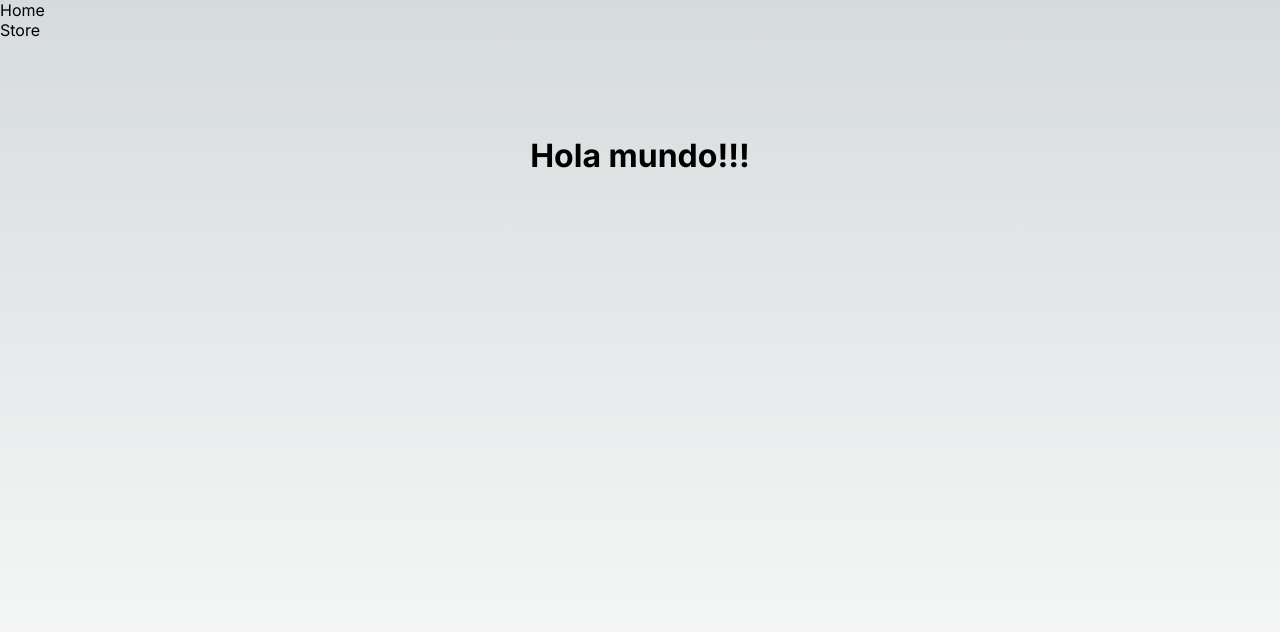
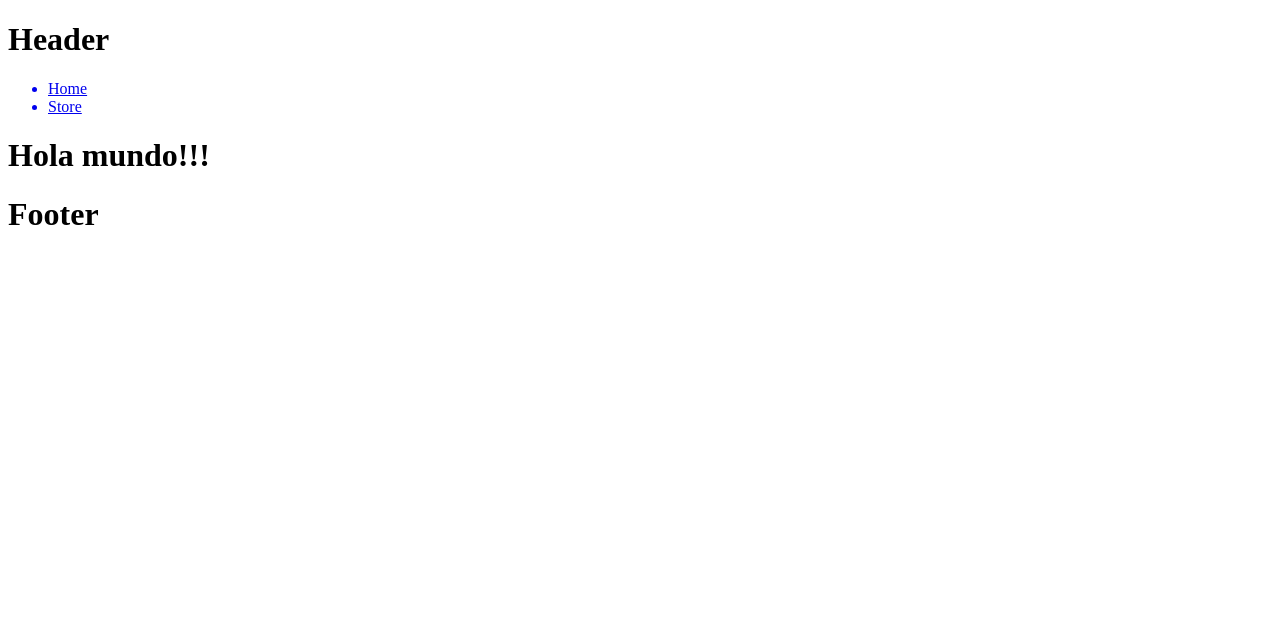
Before and after one commit to magoMercurio/nextjs-store-sass, a Next.js app: page / in a window 1280 px wide. Shown: the top 632 px of the page. Built offline with nearby package versions, Linux system fonts and the light colour scheme.

Commit message:
create Footer and Header

```diff
--- a/src/app/globals.css
+++ /dev/null
@@ -1,107 +0,0 @@
-:root {
-  --max-width: 1100px;
-  --border-radius: 12px;
-  --font-mono: ui-monospace, Menlo, Monaco, 'Cascadia Mono', 'Segoe UI Mono',
-    'Roboto Mono', 'Oxygen Mono', 'Ubuntu Monospace', 'Source Code Pro',
-    'Fira Mono', 'Droid Sans Mono', 'Courier New', monospace;
-
-  --foreground-rgb: 0, 0, 0;
-  --background-start-rgb: 214, 219, 220;
-  --background-end-rgb: 255, 255, 255;
-
-  --primary-glow: conic-gradient(
-    from 180deg at 50% 50%,
-    #16abff33 0deg,
-    #0885ff33 55deg,
-    #54d6ff33 120deg,
-    #0071ff33 160deg,
-    transparent 360deg
-  );
-  --secondary-glow: radial-gradient(
-    rgba(255, 255, 255, 1),
-    rgba(255, 255, 255, 0)
-  );
-
-  --tile-start-rgb: 239, 245, 249;
-  --tile-end-rgb: 228, 232, 233;
-  --tile-border: conic-gradient(
-    #00000080,
-    #00000040,
-    #00000030,
-    #00000020,
-    #00000010,
-    #00000010,
-    #00000080
-  );
-
-  --callout-rgb: 238, 240, 241;
-  --callout-border-rgb: 172, 175, 176;
-  --card-rgb: 180, 185, 188;
-  --card-border-rgb: 131, 134, 135;
-}
-
-@media (prefers-color-scheme: dark) {
-  :root {
-    --foreground-rgb: 255, 255, 255;
-    --background-start-rgb: 0, 0, 0;
-    --background-end-rgb: 0, 0, 0;
-
-    --primary-glow: radial-gradient(rgba(1, 65, 255, 0.4), rgba(1, 65, 255, 0));
-    --secondary-glow: linear-gradient(
-      to bottom right,
-      rgba(1, 65, 255, 0),
-      rgba(1, 65, 255, 0),
-      rgba(1, 65, 255, 0.3)
-    );
-
-    --tile-start-rgb: 2, 13, 46;
-    --tile-end-rgb: 2, 5, 19;
-    --tile-border: conic-gradient(
-      #ffffff80,
-      #ffffff40,
-      #ffffff30,
-      #ffffff20,
-      #ffffff10,
-      #ffffff10,
-      #ffffff80
-    );
-
-    --callout-rgb: 20, 20, 20;
-    --callout-border-rgb: 108, 108, 108;
-    --card-rgb: 100, 100, 100;
-    --card-border-rgb: 200, 200, 200;
-  }
-}
-
-* {
-  box-sizing: border-box;
-  padding: 0;
-  margin: 0;
-}
-
-html,
-body {
-  max-width: 100vw;
-  overflow-x: hidden;
-}
-
-body {
-  color: rgb(var(--foreground-rgb));
-  background: linear-gradient(
-      to bottom,
-      transparent,
-      rgb(var(--background-end-rgb))
-    )
-    rgb(var(--background-start-rgb));
-}
-
-a {
-  color: inherit;
-  text-decoration: none;
-}
-
-@media (prefers-color-scheme: dark) {
-  html {
-    color-scheme: dark;
-  }
-}
--- a/src/app/layout.tsx
+++ b/src/app/layout.tsx
@@ -1,36 +1,27 @@
-import type { Metadata } from 'next'
+// import type { Metadata } from 'next'
 import { Inter } from 'next/font/google'
-import './globals.css'
-import Link from 'next/link'
+// import './globals.css'
+
+import { Header } from '@/components/shared/Header'
+import { Footer } from '@/components/shared/Footer'
+
 
 const inter = Inter({ subsets: ['latin'] })
 
-export const metadata: Metadata = {
-  title: 'Store | Tienda',
-  description: 'Tienda en Linea',
-}
+
 
 export default function RootLayout({
   children,
 }: {
   children: React.ReactNode
 }) {
+
   return (
     <html lang="es">
-      <body className={inter.className}>
-        <header>
-          <nav>
-            <ul>
-              <Link href={'/'} >
-                <li>Home</li>
-              </Link>
-              <Link href={'/store'} >
-                <li>Store</li>
-              </Link>
-            </ul>
-          </nav>
-        </header>
+      <body >
+        <Header />
         {children}
+        <Footer />
       </body>
     </html>
   )
--- a/src/app/page.module.css
+++ /dev/null
@@ -1,229 +0,0 @@
-.main {
-  display: flex;
-  flex-direction: column;
-  justify-content: space-between;
-  align-items: center;
-  padding: 6rem;
-  min-height: 100vh;
-}
-
-.description {
-  display: inherit;
-  justify-content: inherit;
-  align-items: inherit;
-  font-size: 0.85rem;
-  max-width: var(--max-width);
-  width: 100%;
-  z-index: 2;
-  font-family: var(--font-mono);
-}
-
-.description a {
-  display: flex;
-  justify-content: center;
-  align-items: center;
-  gap: 0.5rem;
-}
-
-.description p {
-  position: relative;
-  margin: 0;
-  padding: 1rem;
-  background-color: rgba(var(--callout-rgb), 0.5);
-  border: 1px solid rgba(var(--callout-border-rgb), 0.3);
-  border-radius: var(--border-radius);
-}
-
-.code {
-  font-weight: 700;
-  font-family: var(--font-mono);
-}
-
-.grid {
-  display: grid;
-  grid-template-columns: repeat(4, minmax(25%, auto));
-  max-width: 100%;
-  width: var(--max-width);
-}
-
-.card {
-  padding: 1rem 1.2rem;
-  border-radius: var(--border-radius);
-  background: rgba(var(--card-rgb), 0);
-  border: 1px solid rgba(var(--card-border-rgb), 0);
-  transition: background 200ms, border 200ms;
-}
-
-.card span {
-  display: inline-block;
-  transition: transform 200ms;
-}
-
-.card h2 {
-  font-weight: 600;
-  margin-bottom: 0.7rem;
-}
-
-.card p {
-  margin: 0;
-  opacity: 0.6;
-  font-size: 0.9rem;
-  line-height: 1.5;
-  max-width: 30ch;
-}
-
-.center {
-  display: flex;
-  justify-content: center;
-  align-items: center;
-  position: relative;
-  padding: 4rem 0;
-}
-
-.center::before {
-  background: var(--secondary-glow);
-  border-radius: 50%;
-  width: 480px;
-  height: 360px;
-  margin-left: -400px;
-}
-
-.center::after {
-  background: var(--primary-glow);
-  width: 240px;
-  height: 180px;
-  z-index: -1;
-}
-
-.center::before,
-.center::after {
-  content: '';
-  left: 50%;
-  position: absolute;
-  filter: blur(45px);
-  transform: translateZ(0);
-}
-
-.logo {
-  position: relative;
-}
-/* Enable hover only on non-touch devices */
-@media (hover: hover) and (pointer: fine) {
-  .card:hover {
-    background: rgba(var(--card-rgb), 0.1);
-    border: 1px solid rgba(var(--card-border-rgb), 0.15);
-  }
-
-  .card:hover span {
-    transform: translateX(4px);
-  }
-}
-
-@media (prefers-reduced-motion) {
-  .card:hover span {
-    transform: none;
-  }
-}
-
-/* Mobile */
-@media (max-width: 700px) {
-  .content {
-    padding: 4rem;
-  }
-
-  .grid {
-    grid-template-columns: 1fr;
-    margin-bottom: 120px;
-    max-width: 320px;
-    text-align: center;
-  }
-
-  .card {
-    padding: 1rem 2.5rem;
-  }
-
-  .card h2 {
-    margin-bottom: 0.5rem;
-  }
-
-  .center {
-    padding: 8rem 0 6rem;
-  }
-
-  .center::before {
-    transform: none;
-    height: 300px;
-  }
-
-  .description {
-    font-size: 0.8rem;
-  }
-
-  .description a {
-    padding: 1rem;
-  }
-
-  .description p,
-  .description div {
-    display: flex;
-    justify-content: center;
-    position: fixed;
-    width: 100%;
-  }
-
-  .description p {
-    align-items: center;
-    inset: 0 0 auto;
-    padding: 2rem 1rem 1.4rem;
-    border-radius: 0;
-    border: none;
-    border-bottom: 1px solid rgba(var(--callout-border-rgb), 0.25);
-    background: linear-gradient(
-      to bottom,
-      rgba(var(--background-start-rgb), 1),
-      rgba(var(--callout-rgb), 0.5)
-    );
-    background-clip: padding-box;
-    backdrop-filter: blur(24px);
-  }
-
-  .description div {
-    align-items: flex-end;
-    pointer-events: none;
-    inset: auto 0 0;
-    padding: 2rem;
-    height: 200px;
-    background: linear-gradient(
-      to bottom,
-      transparent 0%,
-      rgb(var(--background-end-rgb)) 40%
-    );
-    z-index: 1;
-  }
-}
-
-/* Tablet and Smaller Desktop */
-@media (min-width: 701px) and (max-width: 1120px) {
-  .grid {
-    grid-template-columns: repeat(2, 50%);
-  }
-}
-
-@media (prefers-color-scheme: dark) {
-  .vercelLogo {
-    filter: invert(1);
-  }
-
-  .logo {
-    filter: invert(1) drop-shadow(0 0 0.3rem #ffffff70);
-  }
-}
-
-@keyframes rotate {
-  from {
-    transform: rotate(360deg);
-  }
-  to {
-    transform: rotate(0deg);
-  }
-}
--- a/src/app/page.tsx
+++ b/src/app/page.tsx
@@ -1,9 +1,12 @@
+
+
 import Image from 'next/image'
-import styles from './page.module.css'
+
 
 export default function Home() {
+
   return (
-    <main className={styles.main}>
+    <main >
       <h1>Hola mundo!!!</h1>
     </main>
   )
--- /dev/null
+++ b/src/components/shared/Footer/Footer.tsx
@@ -0,0 +1,10 @@
+
+
+export const Footer = () => {
+
+  return (
+    <footer>
+      <h1>Footer</h1>
+    </footer>
+  )
+}
--- /dev/null
+++ b/src/components/shared/Footer/index.ts
@@ -0,0 +1 @@
+export { Footer } from './Footer'
--- /dev/null
+++ b/src/components/shared/Header/Header.tsx
@@ -0,0 +1,23 @@
+import Link from 'next/link'
+
+export function Header() {
+
+  return (
+    <header>
+      <h1>Header</h1>
+      <header>
+          <nav>
+            <ul>
+              <Link href={'/'} >
+                <li>Home</li>
+              </Link>
+              <Link href={'/store'} >
+                <li>Store</li>
+              </Link>
+            </ul>
+          </nav>
+        </header>
+    </header>
+  );
+
+}
--- /dev/null
+++ b/src/components/shared/Header/index.ts
@@ -0,0 +1 @@
+export { Header } from "./Header";
--- a/tsconfig.json
+++ b/tsconfig.json
@@ -19,7 +19,7 @@
       }
     ],
     "paths": {
-      "app/*": ["./src/*"]
+      "@/*": ["./src/*"]
     }
   },
   "include": ["next-env.d.ts", "**/*.ts", "**/*.tsx", ".next/types/**/*.ts"],
```
